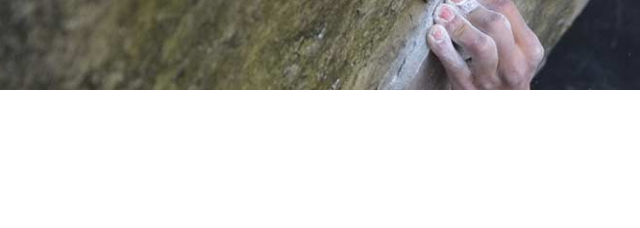
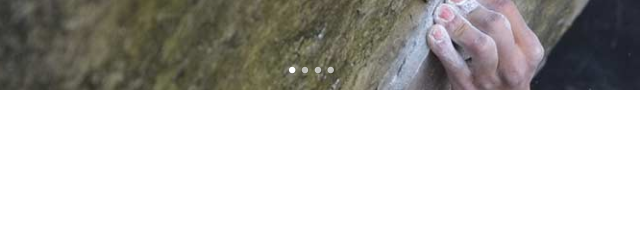
Before and after one commit to anselmh/css-slider, a plain HTML site: page index.html in a window 1280 px wide. Shown: the part 262-490 px from the top of the page, 320-960 px from the left. Drawn offline with Linux system fonts and the light colour scheme.

Commit message:
Fix bullet-nav position to prevent weird layout bugs on cover-flow-mode.
Fixes #10

```diff
--- a/index.html
+++ b/index.html
@@ -124,7 +124,7 @@
 				width: 4rem;
 				height: 1rem;
 				left: 47.5%;
-				margin-top: 19.5rem;
+				bottom: 1rem;
 
 				-webkit-transform: translateZ(0);
 			}
```
